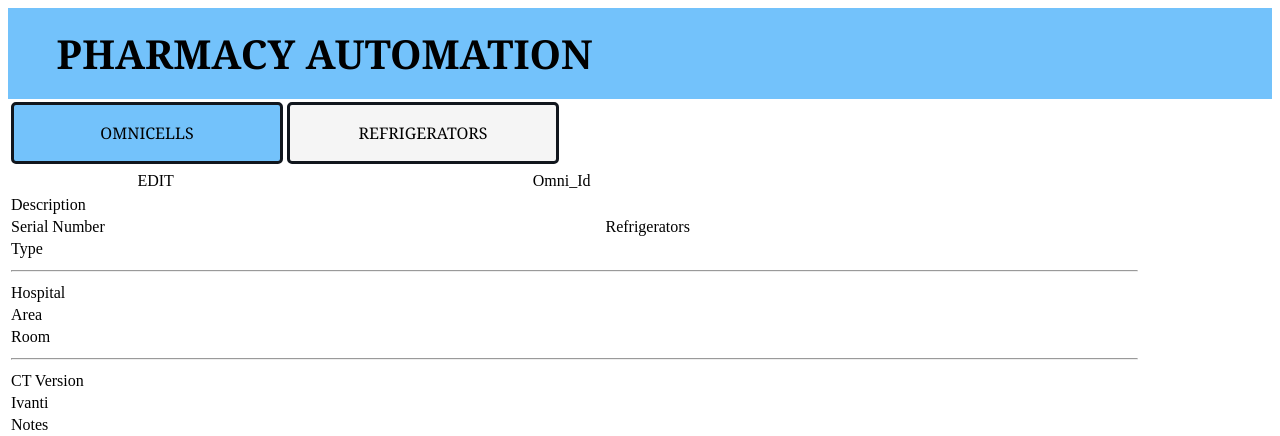
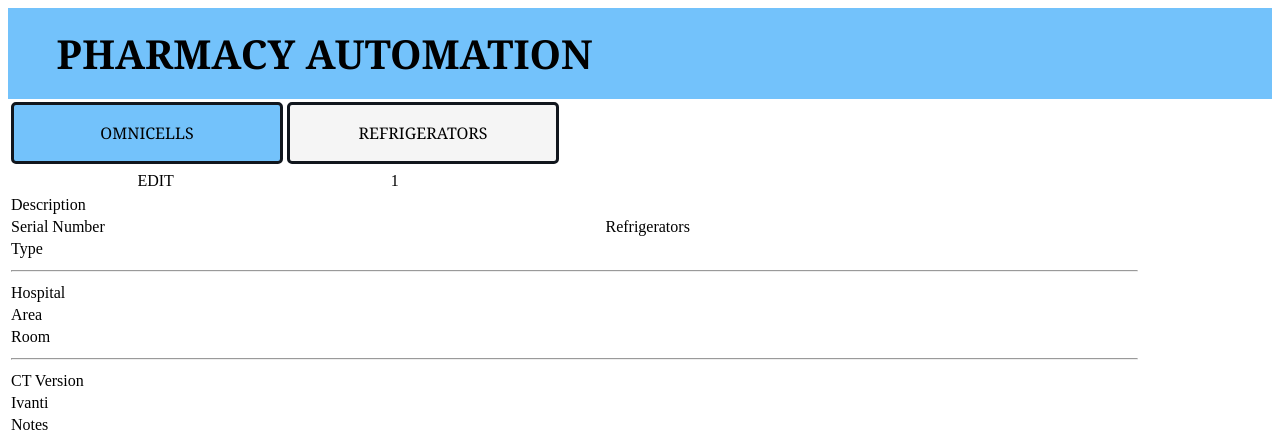
Before and after one commit to vmonlux/PharmacyAuto, a Django app: page /omnicell/view/1 in a window 1280 px wide. Shown: the top 436 px of the page. Run offline with Django 5.2, Linux system fonts and the light colour scheme; tables that the repository leaves empty hold one stand-in row (values such as "Sample post"); parts of the project's set-up code (start-up, migrations or seed data) failed here and were passed over.

Commit message:
OC view update

```diff
--- a/auto/templates/omnicell_view.html
+++ b/auto/templates/omnicell_view.html
@@ -18,8 +18,8 @@
     <table width=80%>
         <tr>
             <tr>
-                <td>EDIT</td>
-                <td>Omni_Id</td>
+                <td width="25%">EDIT</td>
+                <td>{{object.Omni_Id}}</td>
             </tr>
     </table>
 </center>
```
